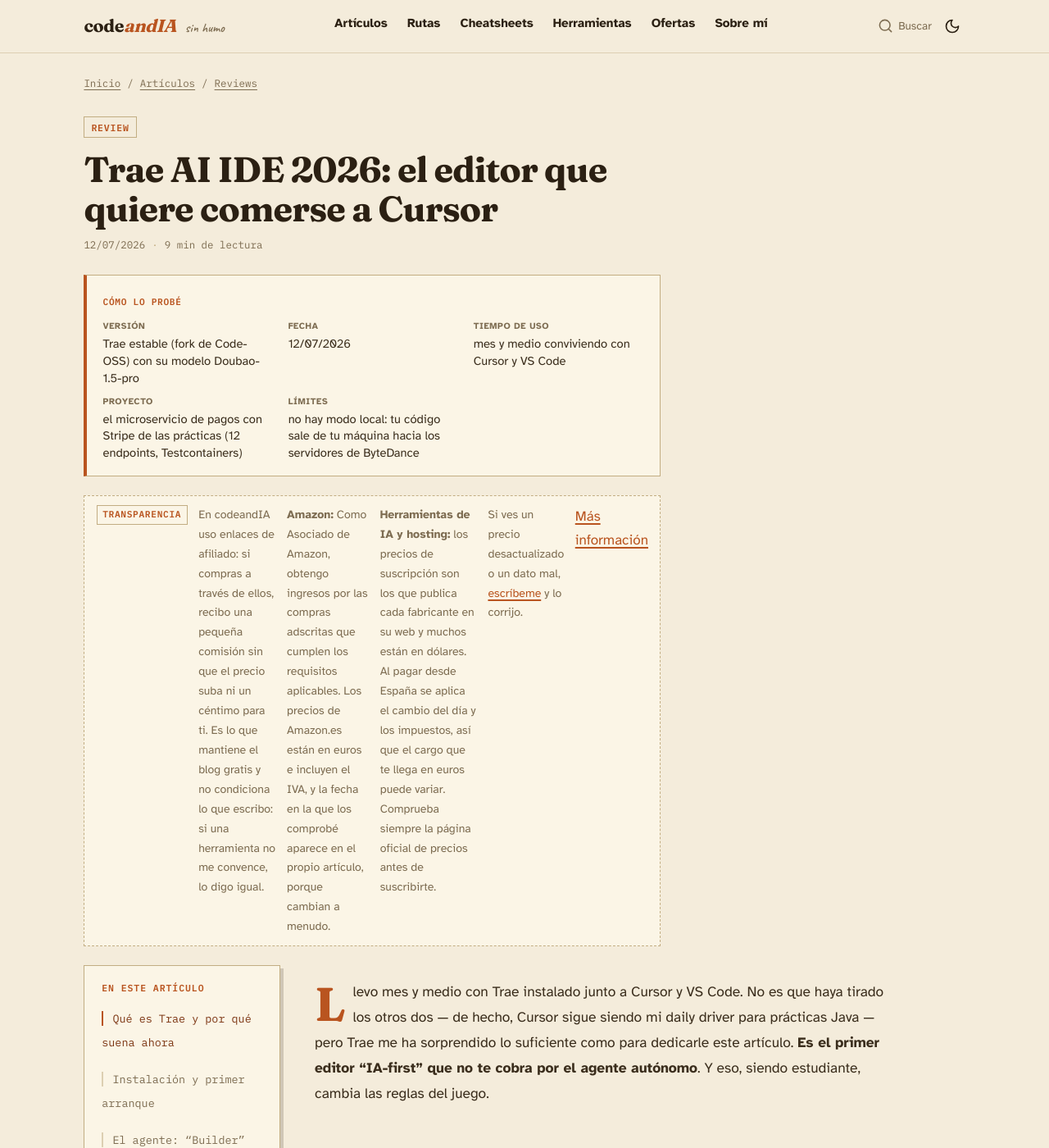
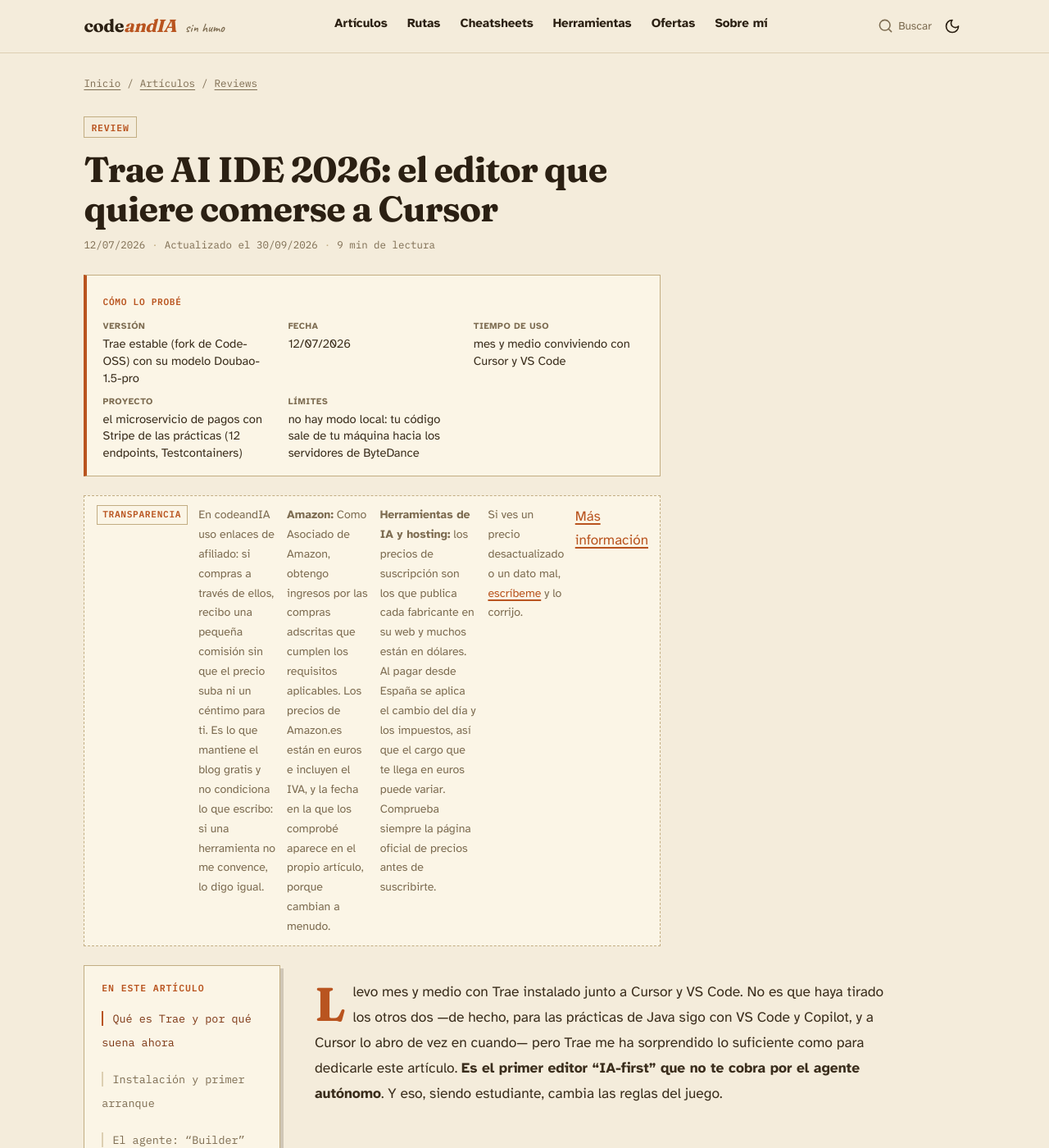
Before and after one commit to vibodigitalinfo-lab/codeandIA, a Jekyll site: the page built from articulos/reviews/trae-ai-ide-review-2026.md, in a window 1280 px wide and 1400 px high. Shown: the whole window at 82% size. Built offline with Jekyll 4.4.1, drawn with Linux system fonts in a browser that asks for light colours; some of the changed text lies outside the part shown.

Commit message:
Cuadrar lo prometido con lo publicado: cadencia, setup y precios de Cursor
Auditoria de contradicciones entre la portada y los articulos:

- articulos.html seguia prometiendo "un articulo nuevo cada dia" con la cadencia
  ya bajada a 2-3 por semana
- articulos/_entrada/LEEME.md documentaba la regla de fechas antigua (4-5 al
  dia, sin huecos), que inducia a error en la siguiente tanda
- como-trabajamos.md: "la ficha se actualiza" chocaba con la ficha de prueba
  recien anadida; ahora se dice que es la tarjeta de la portada y se menciona
  la ficha de prueba que abre cada review
- Review de Trae: decia que Cursor era su daily driver para practicas de Java,
  cuando su propio apartado "Mi setup real hoy" dice VS Code + Copilot
- GPT-4o (modelo de 2024) citado en la review de Trae: ahora GPT-5.6
- Windsurf vs Cursor daba los limites del plan gratuito de una generacion de
  planes anterior ("2.000 completaciones y 50 peticiones") y decia que Pro
  incluia GPT-4o. Verificado en cursor.com: Hobby no publica cifra fija y Pro
  son 20 $/mes con Tab ilimitado, limites ampliados y dos bolsas de uso
- updated: 2026-09-30 en los dos articulos con datos corregidos

```diff
--- a/articulos.html
+++ b/articulos.html
@@ -13,7 +13,7 @@
   <div class="container">
     <header class="articles-hero">
       <h1 class="hero-title">Todos los artículos</h1>
-      <p>{{ articulos.size }} artículos publicados · {{ categorias.size }} categorías · un artículo nuevo cada día</p>
+      <p>{{ articulos.size }} artículos publicados · {{ categorias.size }} categorías · artículos nuevos cada semana</p>
     </header>
 
     <!-- Pillar pages -->
--- a/articulos/reviews/trae-ai-ide-review-2026.md
+++ b/articulos/reviews/trae-ai-ide-review-2026.md
@@ -12,10 +12,11 @@
 affiliate_text: "Prueba Trae gratis y compara su agente con Cursor"
 affiliate_url: "https://www.trae.ai"
 affiliate_label: "Descargar Trae"
+updated: 2026-09-30
 last_modified_at: 2026-09-30
 ---
 
-Llevo mes y medio con Trae instalado junto a Cursor y VS Code. No es que haya tirado los otros dos — de hecho, Cursor sigue siendo mi daily driver para prácticas Java — pero Trae me ha sorprendido lo suficiente como para dedicarle este artículo. **Es el primer editor "IA-first" que no te cobra por el agente autónomo**. Y eso, siendo estudiante, cambia las reglas del juego.
+Llevo mes y medio con Trae instalado junto a Cursor y VS Code. No es que haya tirado los otros dos —de hecho, para las prácticas de Java sigo con VS Code y Copilot, y a Cursor lo abro de vez en cuando— pero Trae me ha sorprendido lo suficiente como para dedicarle este artículo. **Es el primer editor "IA-first" que no te cobra por el agente autónomo**. Y eso, siendo estudiante, cambia las reglas del juego.
 
 ---
 
@@ -137,7 +138,7 @@
 
 ---
 
-*Descargo: este artículo no está patrocinado. El enlace de descarga es afiliado (me llevo comisión si te registras), pero mi opinión es la que he contado: lo bueno, lo malo, y lo que me hace volver a Cursor.*
+*Descargo: este artículo no está patrocinado. El enlace de descarga es afiliado (me llevo comisión si te registras), pero mi opinión es la que he contado: lo bueno, lo malo, y por qué aun así las prácticas las hago en VS Code con Copilot.*
 
 
 ## Sigue por aquí
```
Also changed, not shown: other parts of articulos/reviews/trae-ai-ide-review-2026.md (+3 -3 lines), articulos/_entrada/LEEME.md (+13 -8 lines), articulos/comparativas/windsurf-vs-cursor-ai-aprender-programar.md (+3 -1 lines), como-trabajamos.md (+1 -1 lines).
